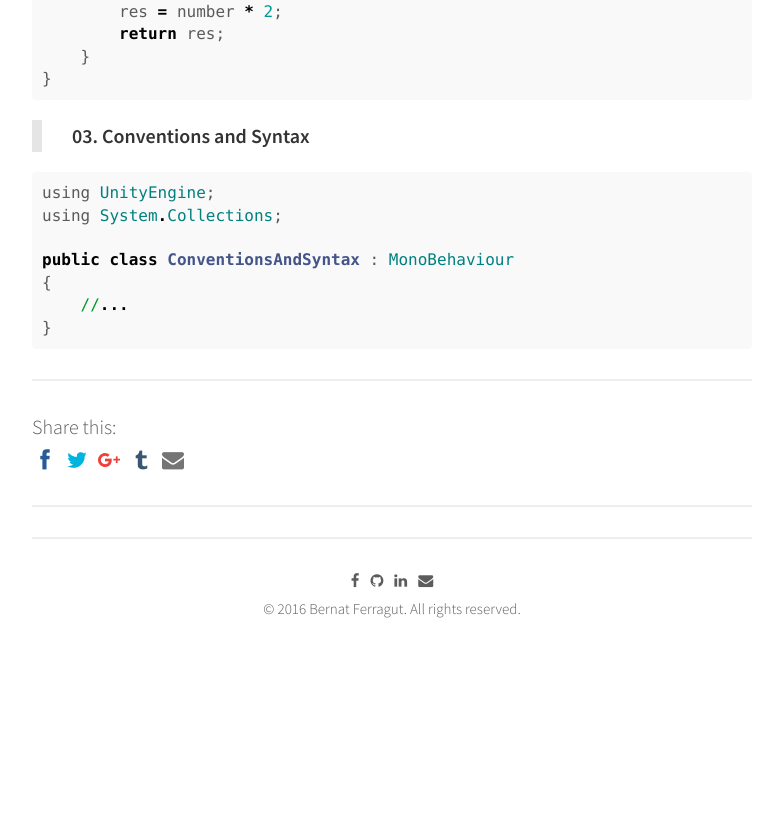
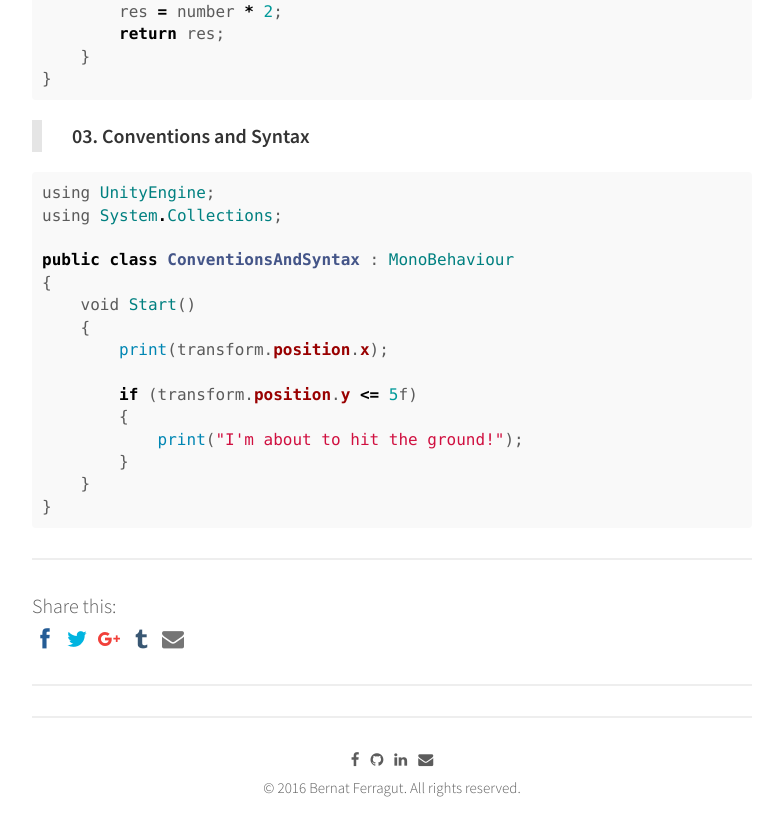
Before and after one commit to bernatferragut/FutureWeb-blog, a Jekyll site: the page built from _posts/30-11-16-VR-Scripting in Unity.md, in a window 1280 px wide and 900 px high, scrolled down 1303 px. Shown: the top 836 px of the window, without its empty margins (248-1031 px from the left). Built offline with Jekyll 4.4.1, drawn with Linux system fonts in a browser that asks for light colours; nearby versions of some CDN libraries; comment, search, counter and statistics services are not loaded; before the commit the page ends 2024 px from its top, so only the background shows below that.

Commit message:
Update 30-11-16-VR-Scripting in Unity.md
conventions and syntax update

````diff
--- a/_posts/30-11-16-VR-Scripting in Unity.md
+++ b/_posts/30-11-16-VR-Scripting in Unity.md
@@ -68,6 +68,14 @@ using System.Collections;
 
 public class ConventionsAndSyntax : MonoBehaviour
 {
-    //...
+    void Start()
+    {
+        print(transform.position.x);
+
+        if (transform.position.y <= 5f)
+        {
+            print("I'm about to hit the ground!");
+        }
+    }
 }
 ```
````
